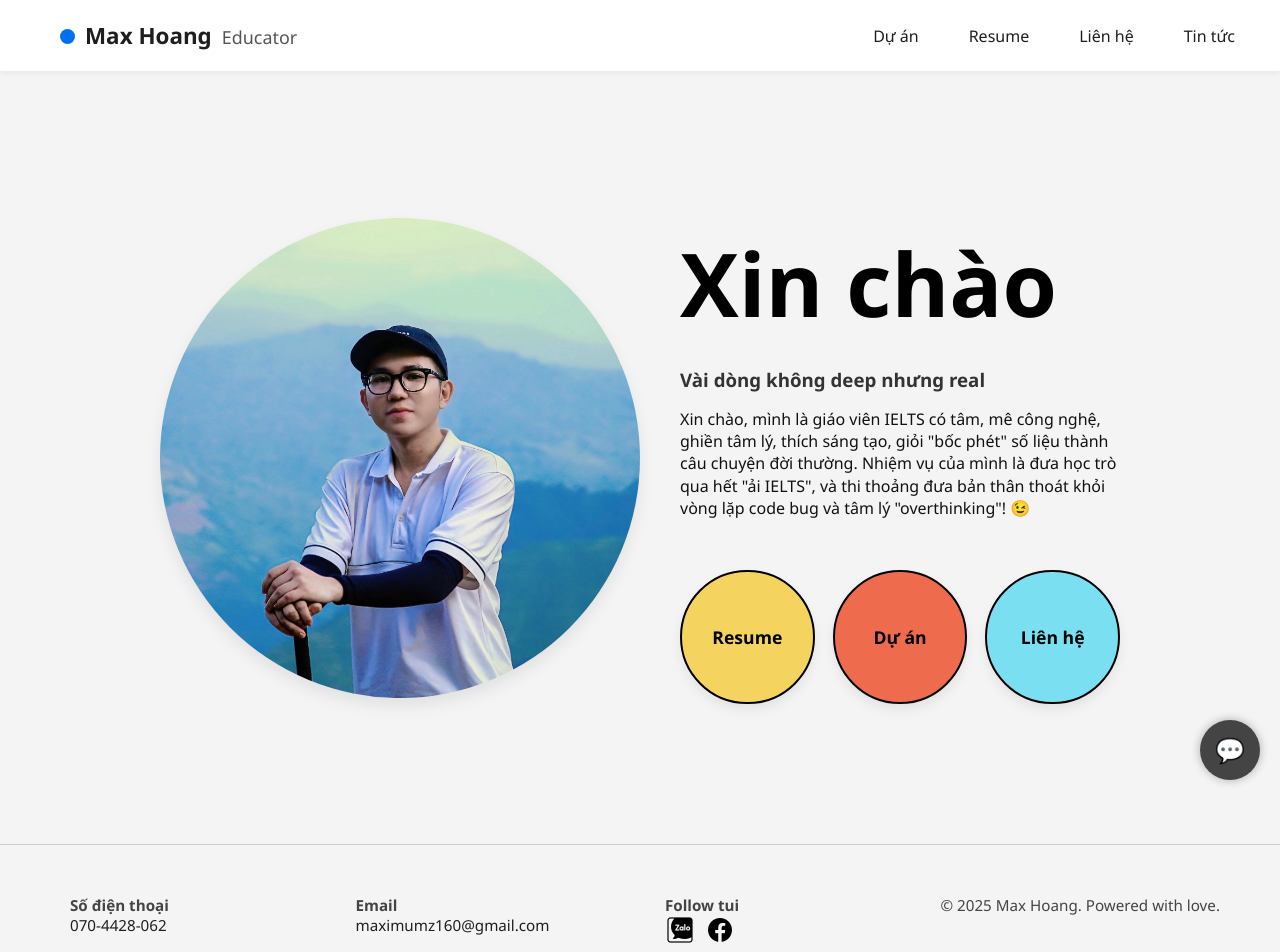
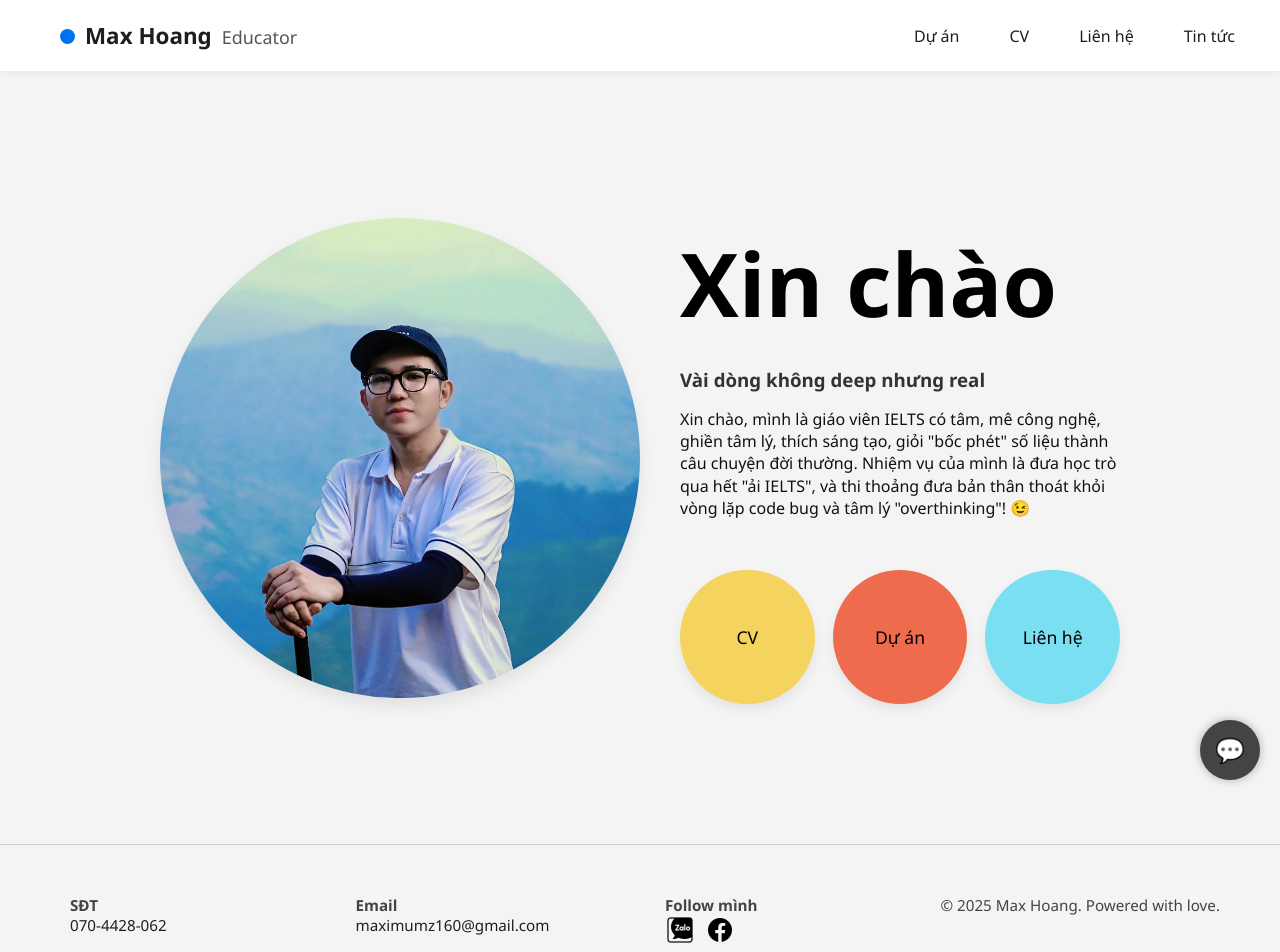
Before and after one commit to phuchgg/my-portfolio, a React (Vite) app: page / in a window 1280 px wide. Shown: the top 952 px of the page. Built offline with nearby package versions, Linux system fonts and the light colour scheme.

Commit message:
Edit front page

```diff
--- a/src/components/Footer.jsx
+++ b/src/components/Footer.jsx
@@ -2,7 +2,7 @@ function Footer() {
     return (
       <footer>
         <div>
-          <strong className="social-title">Số điện thoại</strong><br />
+          <strong className="social-title">SĐT</strong><br />
           <a href="tel:0704428062">070-4428-062</a>
         </div>
         <div>
@@ -10,7 +10,7 @@ function Footer() {
           <a href="mailto:maximumz160@gmail.com">maximumz160@gmail.com</a>
         </div>
         <div>
-          <strong className="social-title">Follow tui</strong><br />
+          <strong className="social-title">Follow mình</strong><br />
           <a href="https://zalo.me/0704428062"><img src="/images/zalo.png" alt="Zalo" /></a>
           <a href="https://www.facebook.com/maximumz160/"><img src="/images/facebook.png" alt="Facebook" /></a>
         </div>
--- a/src/components/Navbar.jsx
+++ b/src/components/Navbar.jsx
@@ -7,7 +7,7 @@ function Navbar() {
   const [menuOpen, setMenuOpen] = useState(false);
 
   const handleLinkClick = () => {
-    setMenuOpen(false); // 👈 Tự đóng menu khi click bất kỳ link nào
+    setMenuOpen(false);
   };
 
   return (
@@ -29,7 +29,7 @@ function Navbar() {
 
       <nav className={`navbar ${menuOpen ? 'active' : ''}`}>
         <Link to="https://github.com/phuchgg" onClick={handleLinkClick}>Dự án</Link>
-        <Link to="https://www.linkedin.com/in/phuc-hgg/" onClick={handleLinkClick}>Resume</Link>
+        <Link to="https://www.linkedin.com/in/phuc-hgg/" onClick={handleLinkClick}>CV</Link>
         <Link to="/contact" onClick={handleLinkClick}>Liên hệ</Link>
         <Link to="/news" onClick={handleLinkClick}>Tin tức</Link>
       </nav>
--- a/src/css/index.css
+++ b/src/css/index.css
@@ -156,8 +156,7 @@ main {
   width: clamp(120px, 14.5vw, 198px);
   aspect-ratio: 1 / 1;
   border-radius: 50%;
-  border: 2px solid #000;
-  font-weight: 700;
+  font-weight: 500;
   font-size: 1.1em;
   color: #000;
   text-decoration: none;
--- a/src/pages/Home.jsx
+++ b/src/pages/Home.jsx
@@ -17,7 +17,7 @@ function Home() {
             Xin chào, mình là giáo viên IELTS có tâm, mê công nghệ, ghiền tâm lý, thích sáng tạo, giỏi "bốc phét" số liệu thành câu chuyện đời thường. Nhiệm vụ của mình là đưa học trò qua hết "ải IELTS", và thi thoảng đưa bản thân thoát khỏi vòng lặp code bug và tâm lý "overthinking"! 😉<br />
           </p>
           <div className="buttons">
-            <a href="https://www.linkedin.com/in/phuc-hgg/" className="resume">Resume</a>
+            <a href="https://www.linkedin.com/in/phuc-hgg/" className="resume">CV</a>
             <a href="https://github.com/phuchgg" className="projects">Dự án</a>
             <Link to="/contact" className="contact">Liên hệ</Link>
           </div>
```
Also changed, not shown: 3 other files (tests, documents, lock files or other folders).
